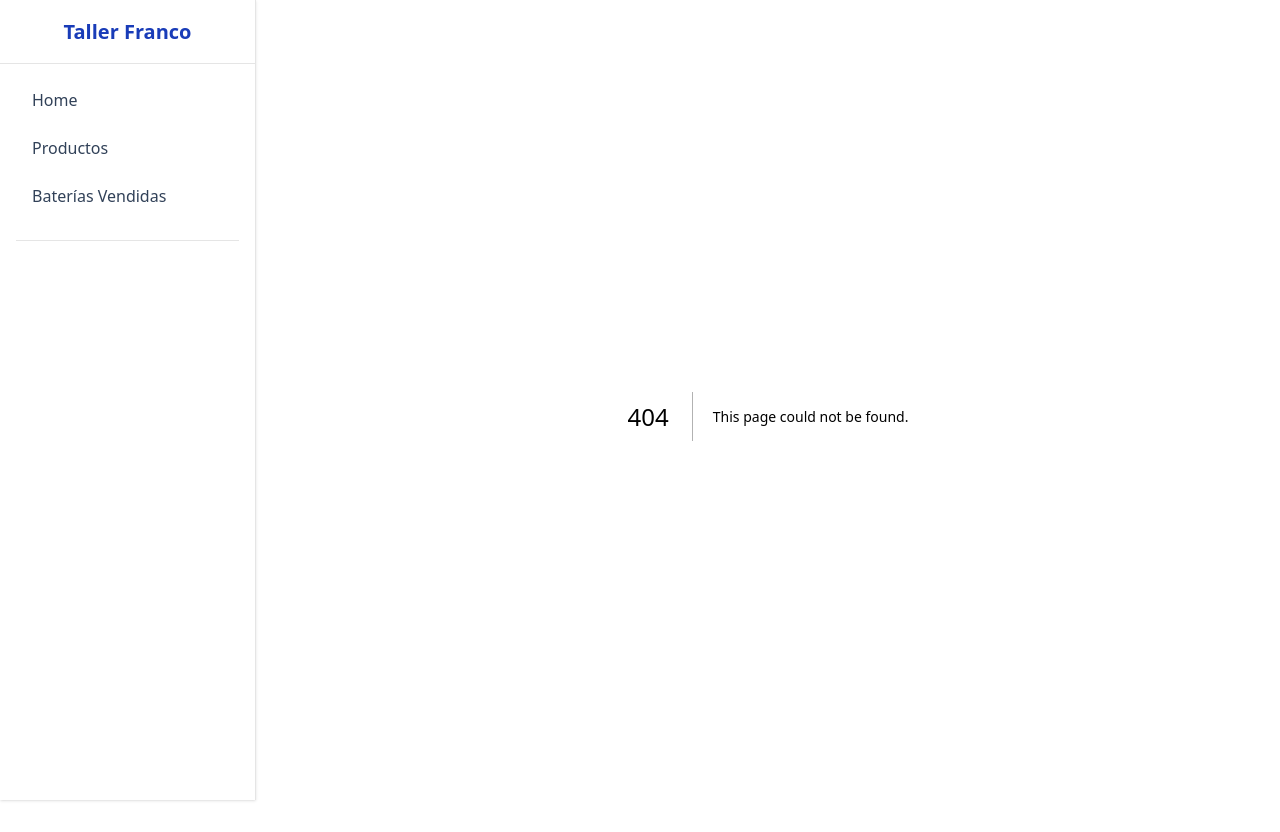
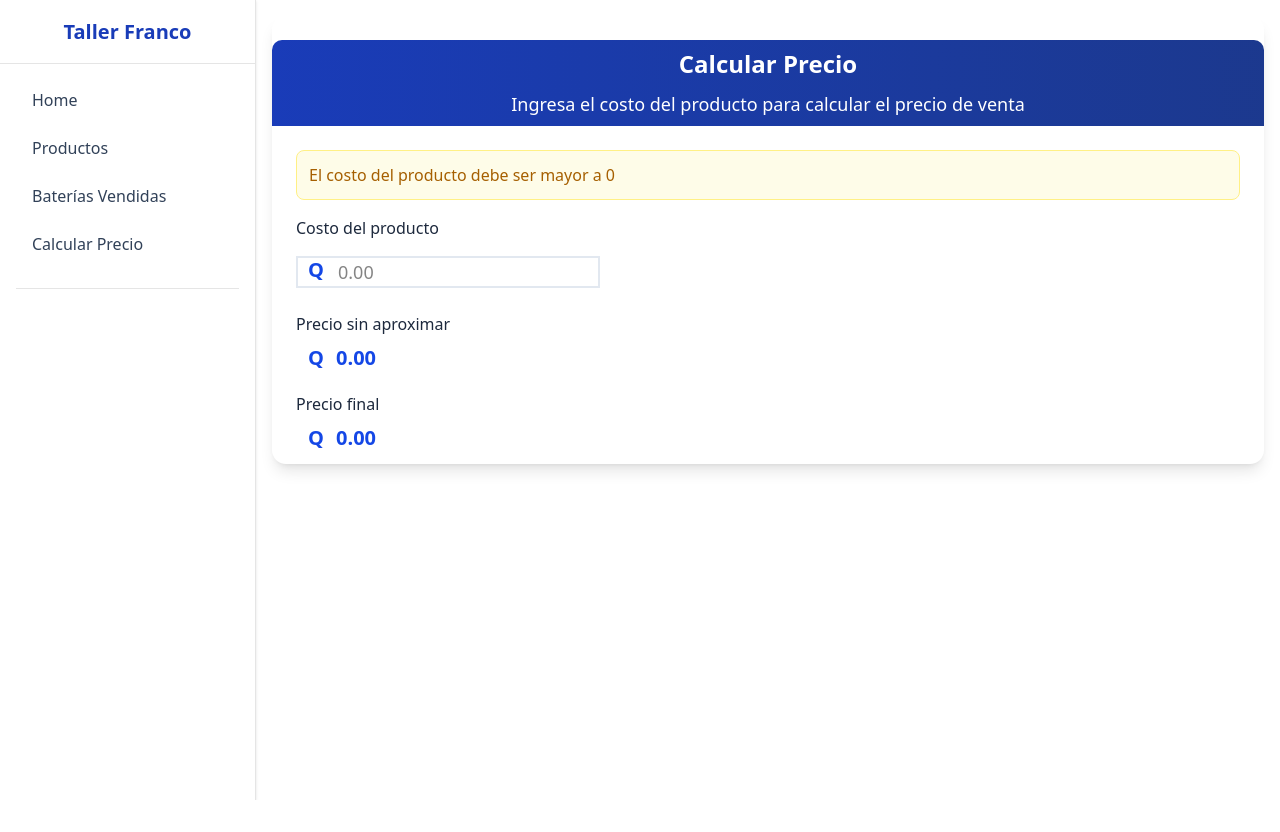
Before and after one commit to NahtanDevFS/taller_franco_frontend, a Next.js app: page /calcular-precio in a window 1280 px wide. Before the commit this address had no page. After the commit the page ends 800 px from the top, so only its background shows below. Built offline with nearby package versions, Linux system fonts and the light colour scheme; sample sign-in values are in the browser's storage.

Commit message:
feat: módulo para calcular precios de productos

```diff
--- /dev/null
+++ b/app/calcular-precio/page.tsx
@@ -0,0 +1,141 @@
+"use client";
+
+import React, { useEffect, useState } from "react";
+import { authService } from "@/lib/auth";
+import { useRouter } from "next/navigation";
+import {
+  Card,
+  CardContent,
+  CardDescription,
+  CardHeader,
+  CardTitle,
+} from "@/components/ui/card";
+import { Label } from "@/components/ui/label";
+
+export default function CalcularPrecioPage() {
+  const router = useRouter();
+
+  const [error, setError] = useState("");
+  const [loading, setLoading] = useState(true);
+  const [costo, setCosto] = useState(0);
+  const [precio, setPrecio] = useState(0);
+  const [precioFinal, setPrecioFinal] = useState(0);
+
+  useEffect(() => {
+    if (costo <= 0) {
+      setError("El costo del producto debe ser mayor a 0");
+      setPrecio(0);
+      setPrecioFinal(0);
+      return;
+    } else {
+      setError("");
+      //se debe calcular el precio del producto usando la misma variable para todos los useState, de lo contrario no se actualizarán correctamente
+      //por ejemplo, si se calcula el precioProducto y se guarda en precio, y luego se calcula el precioFinal con el precio del useState precio, el precioFinal no se actualizará correctamente
+      const precioProducto = costo * 1.35 + 20;
+      setPrecio(precioProducto);
+
+      // Calcular precioFinal usando el precio calculado
+      if (precioProducto % 10 !== 0) {
+        setPrecioFinal(precioProducto + (10 - (precioProducto % 10)));
+      } else {
+        setPrecioFinal(precioProducto);
+      }
+    }
+  }, [costo]);
+
+  useEffect(() => {
+    if (!authService.isAuthenticated()) {
+      router.push("/login");
+      return;
+    }
+    setLoading(false);
+  }, [router]);
+
+  if (loading) {
+    return (
+      <div className="min-h-screen flex items-center justify-center">
+        <div className="text-center">
+          <div className="animate-spin rounded-full h-12 w-12 border-b-2 border-blue-700 mx-auto"></div>
+          <p className="mt-4 text-slate-600">Cargando...</p>
+        </div>
+      </div>
+    );
+  }
+
+  return (
+    <Card className="w-full shadow-lg border-0 border-blue-200 bg-white">
+      <CardHeader className="space-y-1 p-2 bg-gradient-to-r from-blue-800 to-blue-900 text-white rounded-t-lg">
+        <CardTitle className="text-2xl font-bold text-center">
+          Calcular Precio
+        </CardTitle>
+        <CardDescription className="text-lg text-center text-white">
+          Ingresa el costo del producto para calcular el precio de venta
+        </CardDescription>
+      </CardHeader>
+      <CardContent className="bg-white">
+        <form className="space-y-4">
+          {error && (
+            <div className="p-3 bg-yellow-50 border border-yellow-200 rounded-md">
+              <p className="text-md text-yellow-700">{error}</p>
+            </div>
+          )}
+          <div className="space-y-4 mb-6">
+            <Label
+              htmlFor="costo"
+              className="text-slate-800 text-md font-medium"
+            >
+              Costo del producto
+            </Label>
+            <div className="relative">
+              <p className="absolute left-3 text-xl font-bold h-4 w-4 text-blue-700">
+                Q
+              </p>
+              <input
+                id="costo"
+                type="number"
+                min="1"
+                placeholder="0.00"
+                className="pl-10 border-2 text-lg border-slate-200 focus:border-blue-700 focus:ring-blue-700"
+                onChange={(e) => setCosto(Number(e.target.value))}
+                required
+                disabled={loading}
+              ></input>
+            </div>
+          </div>
+          <div className="space-y-2 mb-8">
+            <Label
+              htmlFor="costo"
+              className="text-slate-800 text-md font-medium"
+            >
+              Precio sin aproximar
+            </Label>
+            <div className="relative">
+              <p className="absolute left-3 text-xl font-bold h-4 w-4 text-blue-700">
+                Q
+              </p>
+              <p className="pl-10 text-xl font-bold h-4 w-4 text-blue-700">
+                {precio.toFixed(2)}
+              </p>
+            </div>
+          </div>
+          <div className="space-y-2">
+            <Label
+              htmlFor="costo"
+              className="text-slate-800 text-md font-medium"
+            >
+              Precio final
+            </Label>
+            <div className="relative">
+              <p className="absolute left-3 text-xl font-bold h-4 w-4 text-blue-700">
+                Q
+              </p>
+              <p className="pl-10 text-xl font-bold h-4 w-4 text-blue-700">
+                {precioFinal.toFixed(2)}
+              </p>
+            </div>
+          </div>
+        </form>
+      </CardContent>
+    </Card>
+  );
+}
--- a/app/productos/page.tsx
+++ b/app/productos/page.tsx
@@ -583,7 +583,7 @@ export default function ProductosPage() {
               </h2>
               <Dialog open={dialogOpen} onOpenChange={setDialogOpen}>
                 <DialogTrigger asChild>
-                  <Button className="flex items-center gap-2 w-full sm:w-auto">
+                  <Button className="flex items-center bg-gradient-to-r from-blue-700 to-blue-800 hover:from-blue-800 hover:to-blue-900 text-white gap-2 w-full sm:w-auto">
                     <Plus className="w-4 h-4" /> Agregar Producto
                   </Button>
                 </DialogTrigger>
--- a/app/venta-baterias/page.tsx
+++ b/app/venta-baterias/page.tsx
@@ -396,7 +396,7 @@ export default function VentaBateriasPage() {
               </h2>
               <Dialog open={dialogOpen} onOpenChange={setDialogOpen}>
                 <DialogTrigger asChild>
-                  <Button className="flex items-center gap-2 w-full sm:w-auto">
+                  <Button className="flex items-center bg-gradient-to-r from-blue-700 to-blue-800 hover:from-blue-800 hover:to-blue-900 text-white gap-2 w-full sm:w-auto">
                     <Plus className="w-4 h-4" /> Registrar Venta de Batería
                   </Button>
                 </DialogTrigger>
--- a/components/Sidebar.tsx
+++ b/components/Sidebar.tsx
@@ -10,6 +10,7 @@ const navItems = [
   { label: "Home", href: "/dashboard" },
   { label: "Productos", href: "/productos" },
   { label: "Baterías Vendidas", href: "/venta-baterias" },
+  { label: "Calcular Precio", href: "/calcular-precio" },
 ];
 
 export default function Sidebar() {
```
